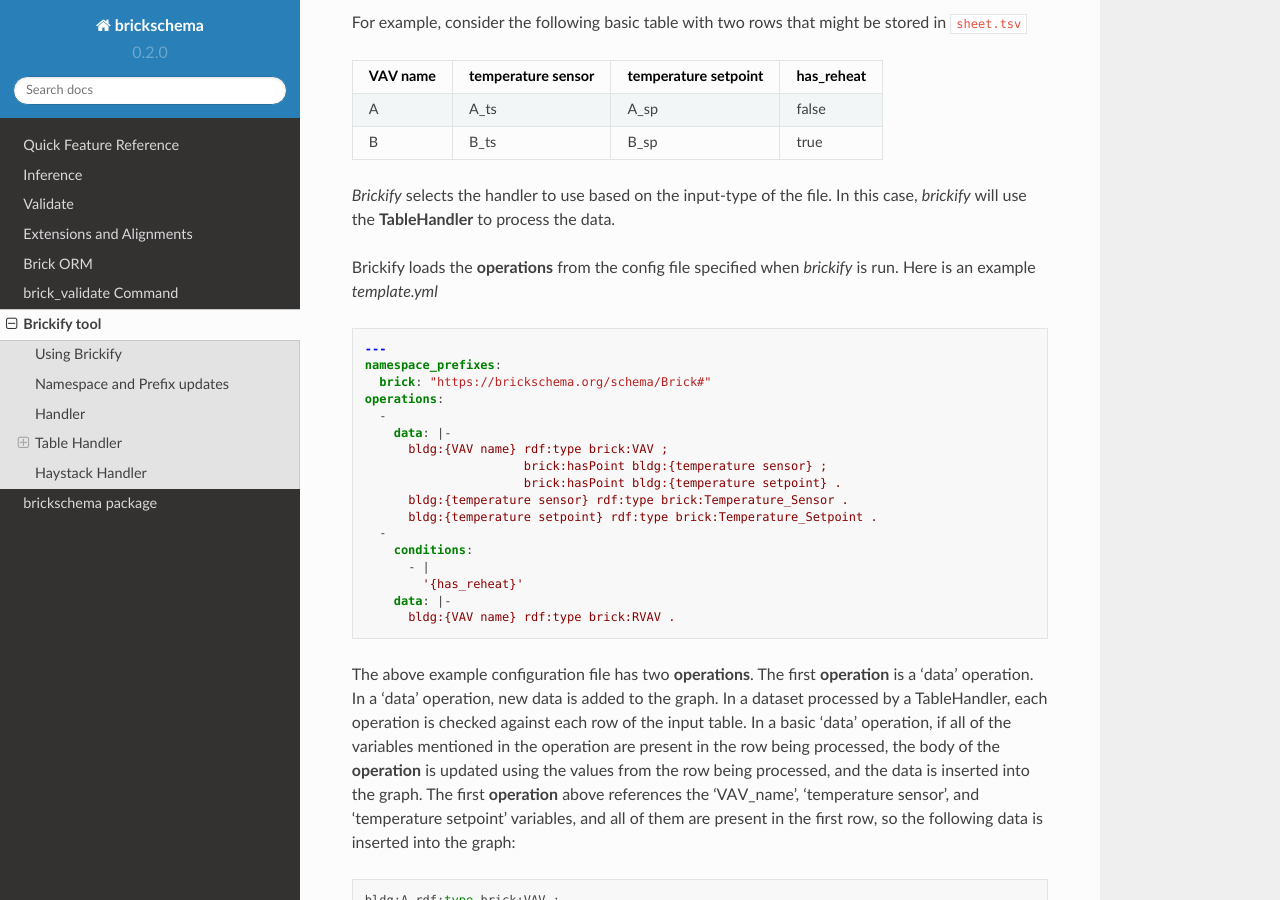
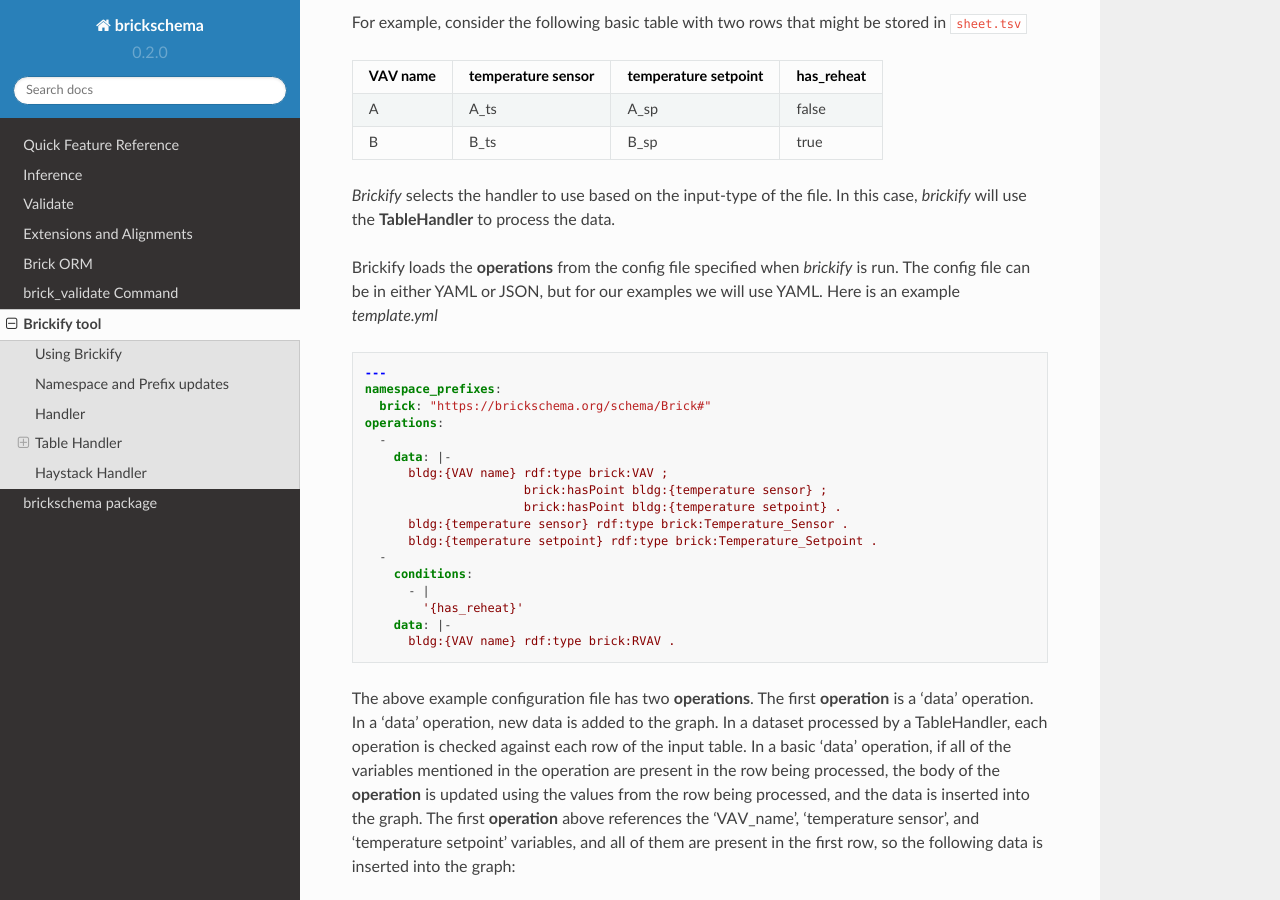
Before and after one commit to BrickSchema/py-brickschema, a Sphinx documentation site: the page built from docs/brickify.rst, in a window 1280 px wide and 900 px high, scrolled down 945 px. Built offline with Sphinx 7.4.7 and the Read the Docs theme 2.0.0, drawn with Linux system fonts in a browser that asks for light colours; pages that are not in the unit, such as notebooks, are missing from menus; the version number is read from the project's files by our own code.

Commit message:
mention that config files can be JSON or YAML

```diff
--- a/docs/brickify.rst
+++ b/docs/brickify.rst
@@ -45,7 +45,9 @@ For example, consider the following basic table with two rows that might be stor
 
 `Brickify` selects the handler to use based on the input-type of the file. In this case, `brickify` will use the **TableHandler** to process the data.
 
-Brickify loads the **operations** from the config file specified when `brickify` is run. Here is an example `template.yml`
+Brickify loads the **operations** from the config file specified when `brickify` is run.
+The config file can be in either YAML or JSON, but for our examples we will use YAML.
+Here is an example `template.yml`
 
 .. code-block:: yaml
 
```
